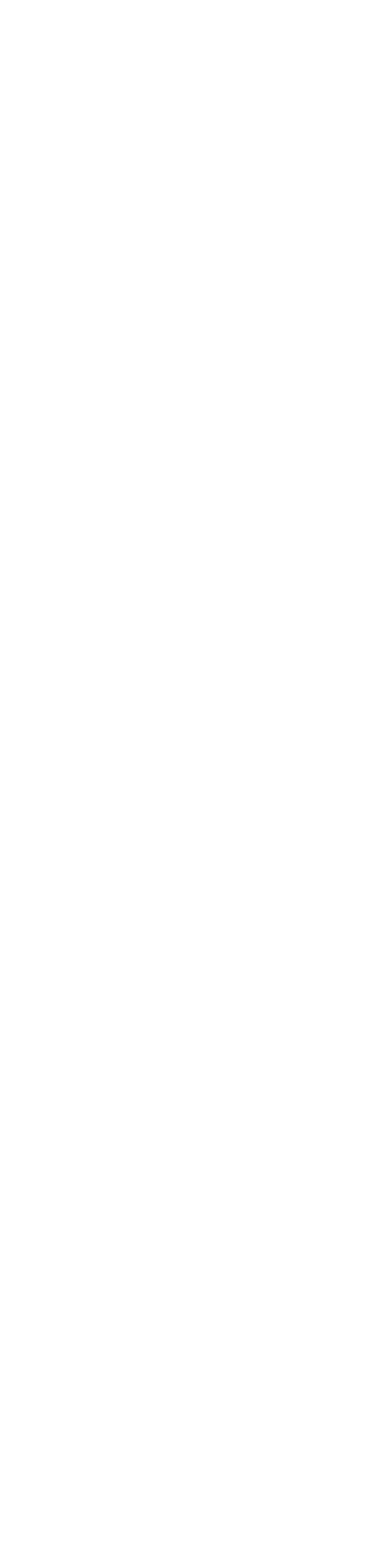
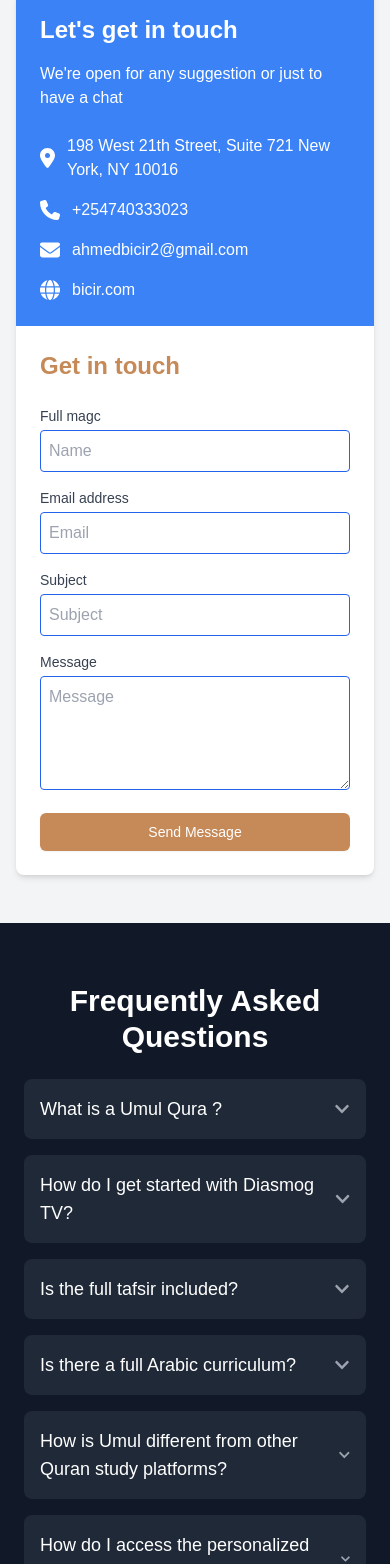
Before and after one commit to ahmedcuseyb/beerta-daruslaam, a Next.js app: page / in a window 390 px wide. Shown: the part 7780-9344 px from the top of the page. Before the commit the page ends 7722 px from the top, so only its background shows below. Built offline with nearby package versions, Linux system fonts and the light colour scheme.

Commit message:
added footer and socials

```diff
--- a/app/_components/ActivityCarousel.tsx
+++ b/app/_components/ActivityCarousel.tsx
@@ -22,7 +22,7 @@ const ActivityCarousel = () => {
   };
 
   return (
-    <section className="bg-gray-900 py-16">
+    <section className="bg-gray-900 py-16" id="about">
       <div className="container mx-auto px-4">
         {/* Header */}
         <div className="text-center mb-8">
--- /dev/null
+++ b/app/_components/FAQ.tsx
@@ -0,0 +1,58 @@
+// File: pages/faqs.tsx
+'use client'
+import { useState } from "react";
+import { FaChevronDown, FaChevronUp } from "react-icons/fa";
+
+export default function FAQSection() {
+  const faqs = [
+    { question: "What is a Umul Qura ?", answer: "UMUL QURA TV is a platform providing Quranic education, tafsir, Arabic courses, and more." },
+    { question: "How do I get started with Diasmog TV?", answer: "You can get started by signing up on the platform and accessing the available courses." },
+    { question: "Is the full tafsir included?", answer: "Yes, Umul Qura  offers full tafsir sessions for in-depth Quranic understanding." },
+    { question: "Is there a full Arabic curriculum?", answer: "Yes, Umul qura  includes a full Arabic curriculum to help you understand Arabic." },
+    { question: "How is Umul different from other Quran study platforms?", answer: "Umul  focuses on structured learning, combining tafsir, Arabic, and practical Islamic education." },
+    { question: "How do I access the personalized dashboard and course materials?", answer: "Log in to your Umul QUra account to access your personalized dashboard and materials." },
+    { question: "How do I contact Umul Qura  for support?", answer: "You can contact Umul qura support via the help section or email support@bayyinah.tv." },
+  ];
+
+  const [openIndex, setOpenIndex] = useState<number | null>(null);
+
+  const toggleFAQ = (index: number) => {
+    setOpenIndex(openIndex === index ? null : index);
+  };
+
+  return (
+    <div className="bg-gray-900 min-h-screen py-12 flex items-center justify-center">
+      <div className="w-full max-w-3xl px-6">
+        <h2 className="text-3xl font-bold text-white mb-6 text-center">
+          Frequently Asked Questions
+        </h2>
+
+        <div className="space-y-4">
+          {faqs.map((faq, index) => (
+            <div key={index} className="bg-gray-800 rounded-lg">
+              {/* Question */}
+              <button
+                className="w-full text-left flex justify-between items-center p-4 text-white"
+                onClick={() => toggleFAQ(index)}
+              >
+                <span className="text-lg">{faq.question}</span>
+                {openIndex === index ? (
+                  <FaChevronUp className="text-gray-400" />
+                ) : (
+                  <FaChevronDown className="text-gray-400" />
+                )}
+              </button>
+
+              {/* Answer */}
+              {openIndex === index && (
+                <div className="p-4 text-gray-300 border-t border-gray-700">
+                  {faq.answer}
+                </div>
+              )}
+            </div>
+          ))}
+        </div>
+      </div>
+    </div>
+  );
+}
--- /dev/null
+++ b/app/_components/Footer.tsx
@@ -0,0 +1,54 @@
+import { FaWhatsapp, FaFacebookMessenger, FaPhoneAlt } from 'react-icons/fa';
+
+export default function Footer() {
+  return (
+    <footer className="bg-black text-gray-300 py-4 relative">
+      <div className="container mx-auto flex flex-col md:flex-row justify-between items-center px-6">
+        {/* Left: Copyright */}
+        <div className="text-sm text-center md:text-left">
+          © 2024 Beerta Darusalaam. All Rights Reserved
+        </div>
+
+        {/* Right: Links */}
+        <div className="flex space-x-6 mt-2 md:mt-0">
+        <a
+          href="tel:+252613174074"
+          // className="w-12 h-12 bg-blue-500 rounded-full flex items-center justify-center shadow-md hover:bg-blue-600 transition"
+        >
+          Developed By Bicir
+        </a>
+        </div>
+      </div>
+
+      {/* Floating Buttons (Fixed) */}
+      <div className="fixed right-4 bottom-8 flex flex-col space-y-4">
+        {/* WhatsApp Icon */}
+        <a
+          href="https://wa.me/252613174074"
+          target="_blank"
+          rel="noopener noreferrer"
+          className="w-12 h-12 bg-green-500 rounded-full flex items-center justify-center shadow-md hover:bg-green-600 transition"
+        >
+          <FaWhatsapp className="w-6 h-6 text-white" />
+        </a>
+
+        {/* Messenger Icon */}
+        <a
+          href="https://www.facebook.com/beerta.daarusalaam"
+          target="_blank"
+          className="w-12 h-12 bg-blue-600 rounded-full flex items-center justify-center shadow-md hover:bg-blue-700 transition"
+        >
+          <FaFacebookMessenger className="w-6 h-6 text-white" />
+        </a>
+
+        {/* Phone Icon */}
+        <a
+          href="tel:+252613174074"
+          className="block md:hidden w-12 h-12 bg-blue-500 rounded-full flex items-center justify-center shadow-md hover:bg-blue-600 transition"
+        >
+          <FaPhoneAlt className="w-6 h-6 text-white" />
+        </a>
+      </div>
+    </footer>
+  );
+}
--- a/app/_components/Gallery.tsx
+++ b/app/_components/Gallery.tsx
@@ -21,7 +21,7 @@ const FilterableGallery = () => {
       : images.filter((photo) => photo.category === activeCategory);
 
   return (
-    <section className="bg-gray-100 py-16">
+    <section className="bg-gray-100 py-16" id="gallery">
       <div className="container mx-auto px-4">
         {/* Header */}
         <div className="text-center mb-8">
--- a/app/_components/Nav.tsx
+++ b/app/_components/Nav.tsx
@@ -6,7 +6,7 @@ import { FontAwesomeIcon } from '@fortawesome/react-fontawesome';
 import { faBars, faTimes } from '@fortawesome/free-solid-svg-icons';
 import Image from 'next/image';
 
-const links = ['About', 'Galery', 'Contact'];
+const links = ['About', 'Gallery', 'Contact'];
 
 export default function Nav() {
   const [isOpen, setIsOpen] = useState(false);
--- /dev/null
+++ b/app/_components/contact.tsx
@@ -0,0 +1,67 @@
+import React from 'react';
+import { FontAwesomeIcon } from '@fortawesome/react-fontawesome';
+import { faMapMarkerAlt, faPhone, faEnvelope, faGlobe } from '@fortawesome/free-solid-svg-icons';
+
+const ContactUs: React.FC = () => {
+  return (
+    <section className="py-12 bg-gray-100" id='contact'>
+      <div className="max-w-7xl mx-auto px-4 sm:px-6 lg:px-8">
+        <div className="bg-white shadow-md rounded-lg overflow-hidden md:flex">
+          <div className="md:w-1/3 bg-blue-500 p-6 text-white">
+            <h2 className="text-2xl font-semibold">Let's get in touch</h2>
+            <p className="mt-4">We're open for any suggestion or just to have a chat</p>
+            <div className="mt-6 space-y-4">
+              <div className="flex items-center">
+                <FontAwesomeIcon icon={faMapMarkerAlt} className="h-5 w-5 mr-3" />
+                <span>198 West 21th Street, Suite 721 New York, NY 10016</span>
+              </div>
+              <div className="flex items-center">
+                <FontAwesomeIcon icon={faPhone} className="h-5 w-5 mr-3" />
+                <span>+254740333023</span>
+              </div>
+              <div className="flex items-center">
+                <FontAwesomeIcon icon={faEnvelope} className="h-5 w-5 mr-3" />
+                <span>ahmedbicir2@gmail.com</span>
+              </div>
+              <div className="flex items-center">
+                <FontAwesomeIcon icon={faGlobe} className="h-5 w-5 mr-3" />
+                <span>bicir.com</span>
+              </div>
+            </div>
+          </div>
+          <div className="md:w-2/3 p-6">
+            <h2 className="text-2xl font-semibold text-[#c68958]">Get in touch</h2>
+            <form className="mt-6 space-y-4">
+              <div className="md:flex md:space-x-4 space-y-4 md:space-y-0">
+                <div className='w-full md:w-1/2'>
+                  <label htmlFor="full-name" className="block text-sm font-medium text-gray-700">Full magc</label>
+                  <input type="text" id="full-name" className="w-full p-2 border border-blue-600 rounded mt-1 bg-transparent text-black " placeholder="Name" />
+
+                </div>
+                <div className=' w-full md:w-1/2'>
+                <label htmlFor="full-name" className="block text-sm font-medium text-gray-700">Email address</label>
+                  <input type="email" id="email-address"  className="w-full p-2 border border-blue-600 rounded mt-1 bg-transparent text-black " placeholder="Email" />
+                </div>
+              </div>
+              <div>
+                <label htmlFor="subject" className="block text-sm font-medium text-gray-700">Subject</label>
+                <input type="text" id="subject" className="w-full p-2 border border-blue-600 rounded mt-1 bg-transparent text-black " placeholder="Subject" />
+              </div>
+              <div>
+                <label htmlFor="message" className="block text-sm font-medium text-gray-700">Message</label>
+                <textarea id="message" className="w-full p-2 border border-blue-600 rounded mt-1 bg-transparent text-black " rows={4} placeholder="Message"></textarea>
+              </div>
+              <div>
+                <button type="submit" className="w-full inline-flex justify-center py-2 px-4 border border-transparent shadow-sm text-sm font-medium rounded-md text-white bg-[#c68958] hover:bg-[#303085] ">
+                  Send Message
+                </button>
+              </div>
+            </form>
+          </div>
+        </div>
+      </div>
+    </section>
+  );
+};
+
+export default ContactUs;
--- a/app/page.tsx
+++ b/app/page.tsx
@@ -6,6 +6,9 @@ import ActivityCarousel from './_components/ActivityCarousel'
 import Save from './_components/Save'
 import FilterableGallery from './_components/Gallery'
 import Nav from './_components/Nav'
+import ContactUs from './_components/contact'
+import FAQSection from './_components/FAQ'
+import Footer from './_components/Footer'
 
 const page = () => {
   return (
@@ -17,6 +20,9 @@ const page = () => {
      <ActivityCarousel/>
      <Save/>
      <FilterableGallery/>
+     <ContactUs/>
+     <FAQSection/>
+     <Footer/>
     </div>
   )
 }
--- a/package.json
+++ b/package.json
@@ -14,7 +14,8 @@
     "framer-motion": "^11.15.0",
     "next": "15.1.3",
     "react": "^19.0.0",
-    "react-dom": "^19.0.0"
+    "react-dom": "^19.0.0",
+    "react-icons": "^5.4.0"
   },
   "devDependencies": {
     "@types/node": "^20",
```
Also changed, not shown: 1 other file (tests, documents, lock files or other folders).
